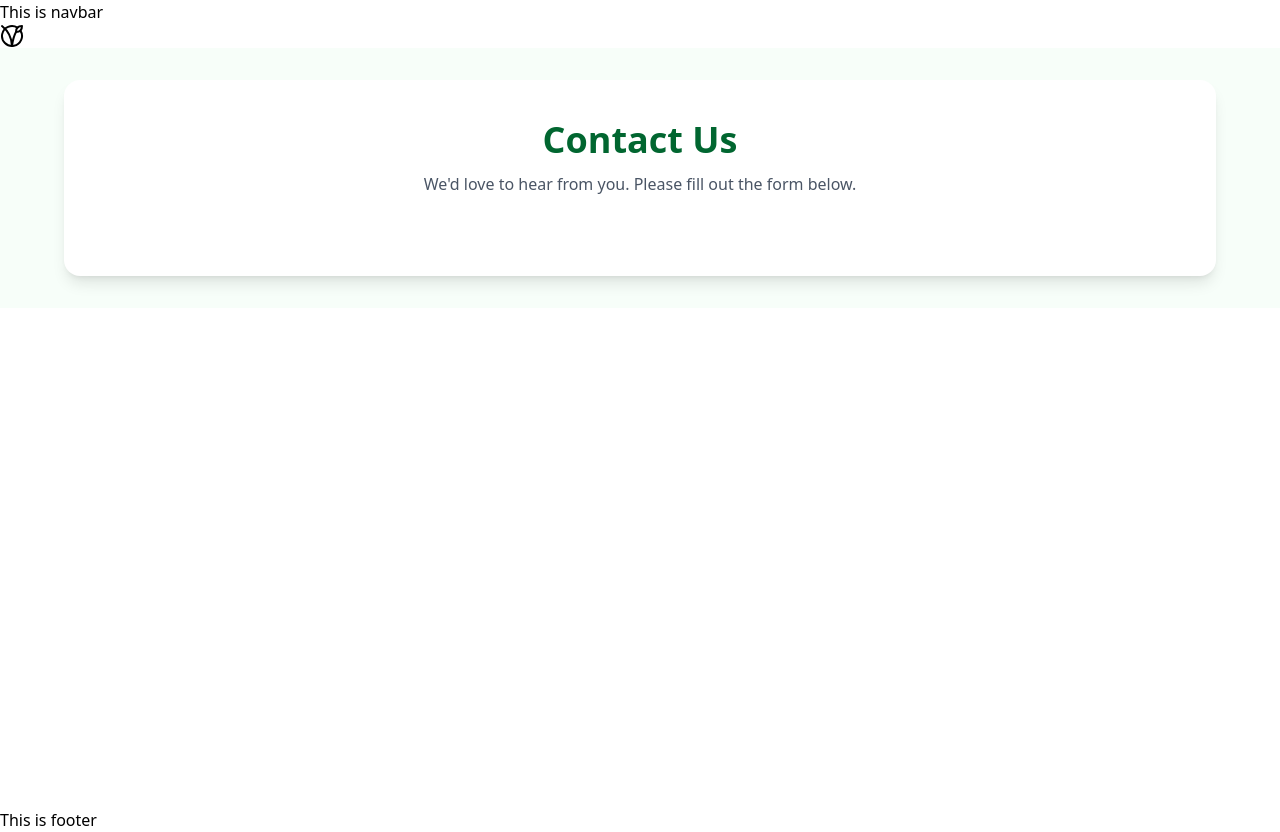
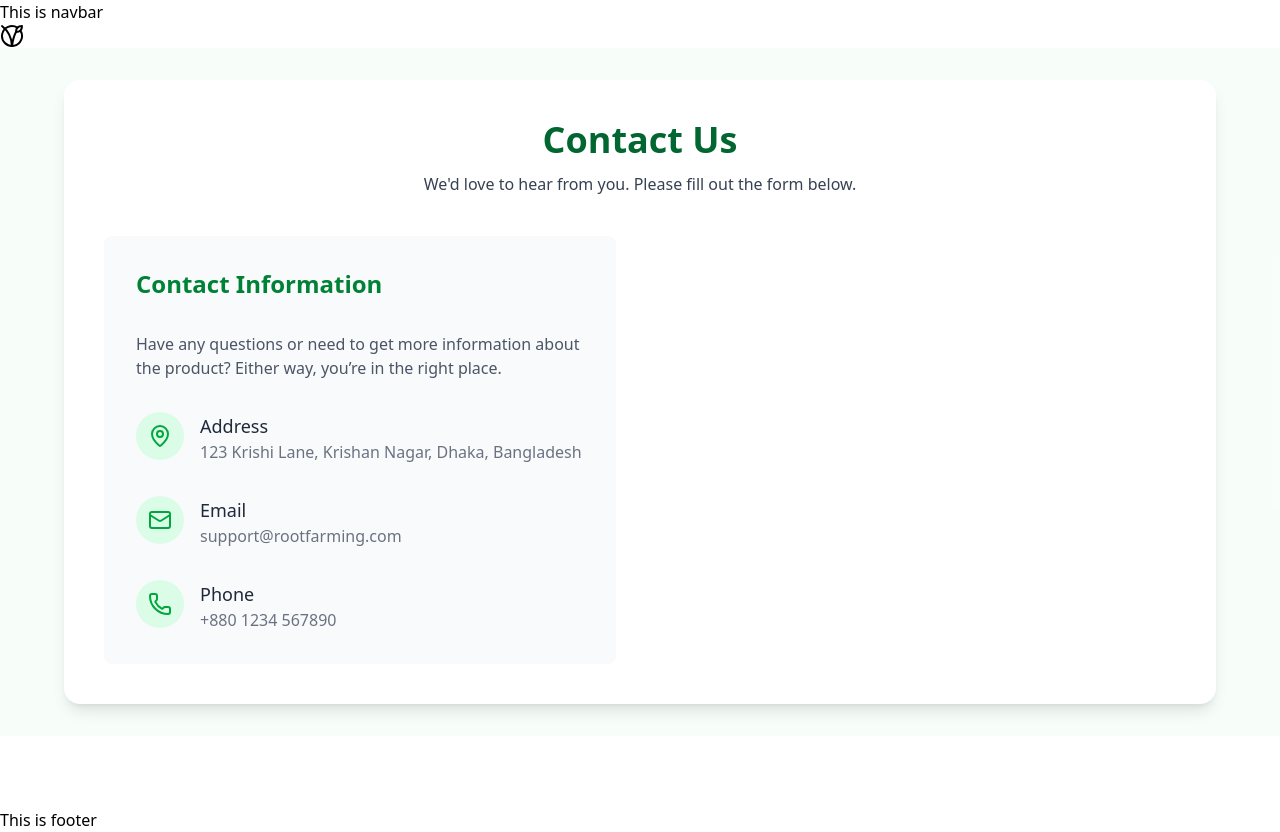
Before and after one commit to Subroto89/root-farming-frontend, a React (Vite) app: page /contact-us in a window 1280 px wide. Built offline with nearby package versions, Linux system fonts and the light colour scheme.

Commit message:
created the contact information for the contact us page

```diff
--- a/src/pages/ContactUsPage/ContactUs.jsx
+++ b/src/pages/ContactUsPage/ContactUs.jsx
@@ -1,3 +1,4 @@
+import { Mail, MapPin, Phone } from "lucide-react";
 import React from "react";
 
 const ContactUs = () => {
@@ -9,9 +10,52 @@ const ContactUs = () => {
           <h1 className="text-3xl sm:text-4xl font-bold text-green-800">
             Contact Us
           </h1>
-          <p className="text-gray-600 mt-3">
+          <p className="text-gray-700 mt-3">
             We'd love to hear from you. Please fill out the form below.
           </p>
+        </div>
+
+        {/* Contact Information */}
+        <div className="grid grid-cols-1 md:grid-cols-2 gap-12">
+          <div className="space-y-8 bg-gray-50 p-8 rounded-lg">
+            <h2 className="text-2xl font-semibold text-green-700">
+              Contact Information
+            </h2>
+            <p className="text-gray-600">
+              Have any questions or need to get more information about the
+              product? Either way, you’re in the right place.
+            </p>
+
+            <div className="flex items-start space-x-4">
+              <div className="bg-green-100 p-3 rounded-full">
+                <MapPin className="w-6 h-6 text-green-600" />
+              </div>
+              <div>
+                <h3 className="text-lg font-medium text-gray-800">Address</h3>
+                <p className="text-gray-500">
+                  123 Krishi Lane, Krishan Nagar, Dhaka, Bangladesh
+                </p>
+              </div>
+            </div>
+            <div className="flex items-start space-x-4">
+              <div className="bg-green-100 p-3 rounded-full">
+                <Mail className="w-6 h-6 text-green-600" />
+              </div>
+              <div>
+                <h3 className="text-lg font-medium text-gray-800">Email</h3>
+                <p className="text-gray-500">support@rootfarming.com</p>
+              </div>
+            </div>
+            <div className="flex items-start space-x-4">
+              <div className="bg-green-100 p-3 rounded-full">
+                <Phone className="w-6 h-6 text-green-600" />
+              </div>
+              <div>
+                <h3 className="text-lg font-medium text-gray-800">Phone</h3>
+                <p className="text-gray-500">+880 1234 567890</p>
+              </div>
+            </div>
+          </div>
         </div>
       </div>
     </div>
```
